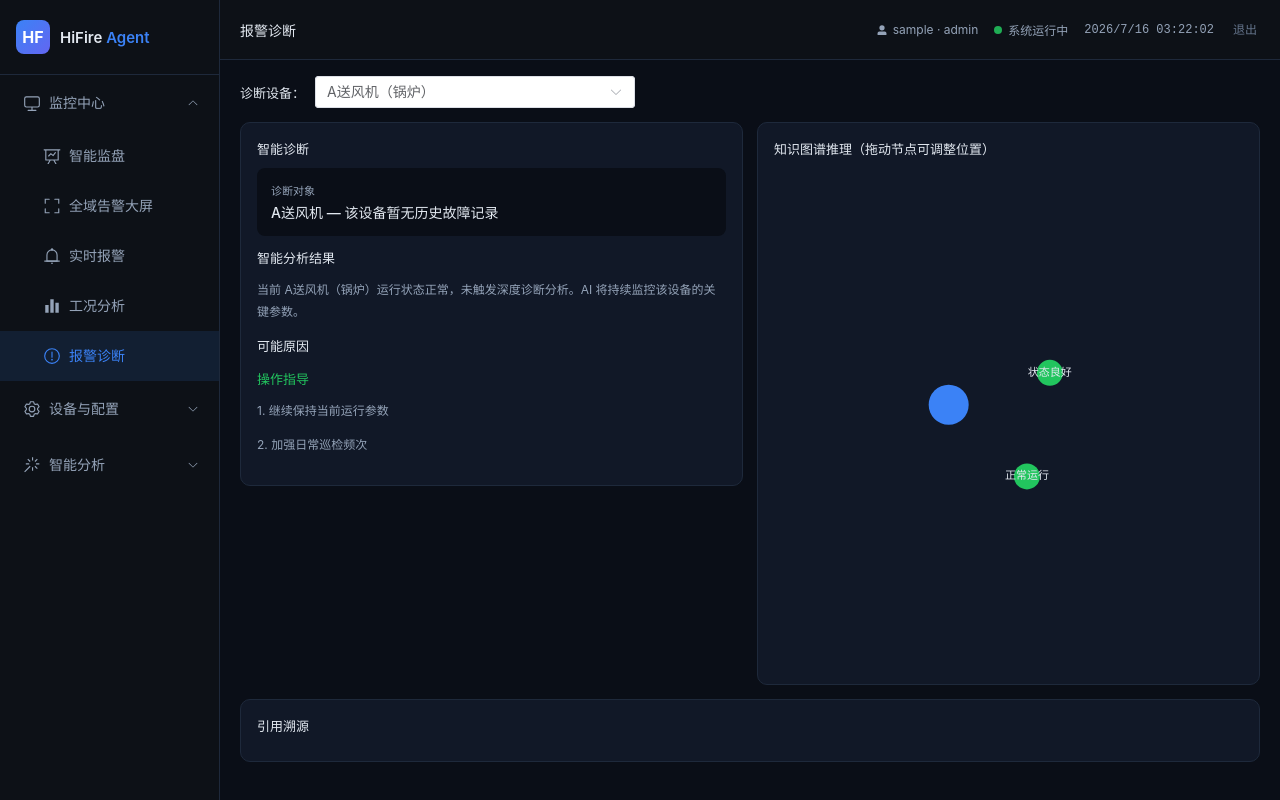
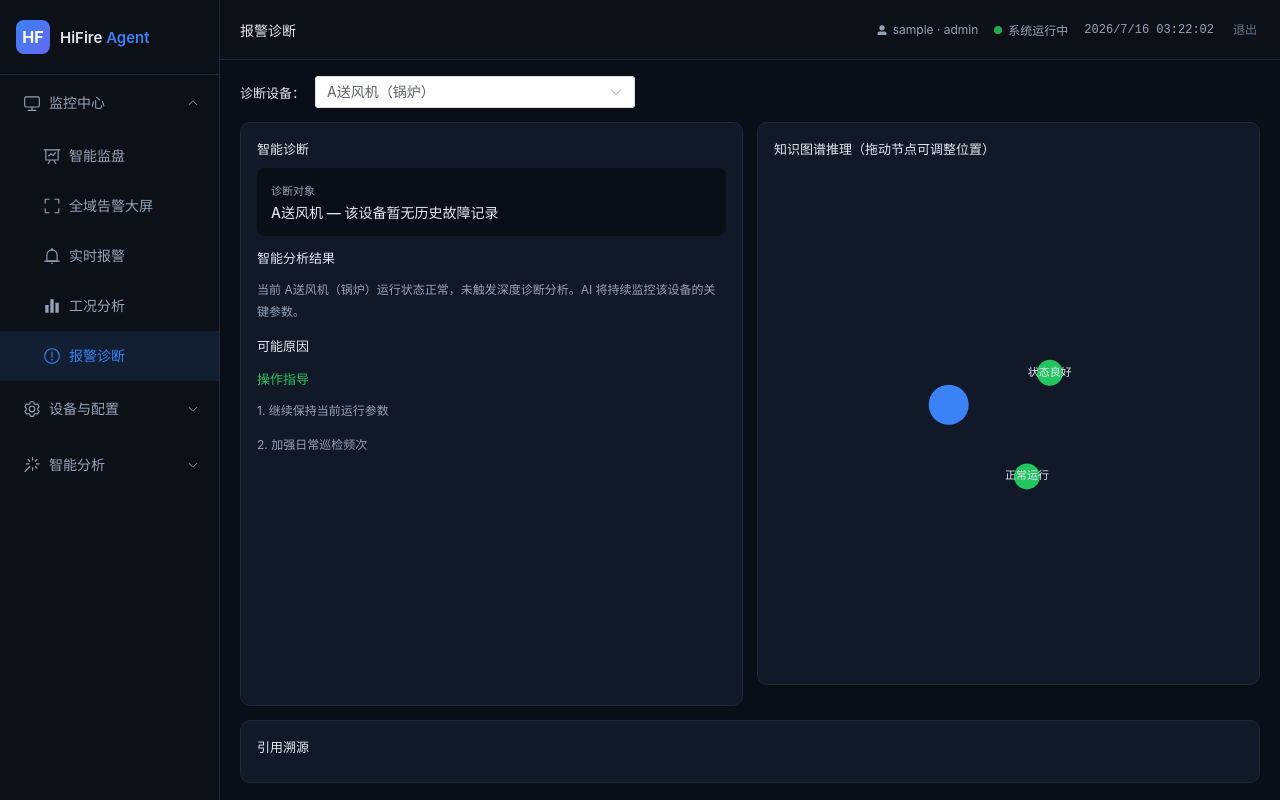
Before and after one commit to lanfan318/1.00, a Vue app: page /diagnosis in a window 1280 px wide. Built offline with nearby package versions, Linux system fonts and the light colour scheme; sample sign-in values are in the browser's storage.

Commit message:
诊断页：左栏智能诊断也固定550px，两侧等高

```diff
--- a/src/views/DiagnosisView.vue
+++ b/src/views/DiagnosisView.vue
@@ -143,7 +143,8 @@ onUnmounted(() => kc?.dispose())
 .tg-w { background: rgba(245,158,11,0.12); color: #f59e0b; }
 .tg-i { background: rgba(59,130,246,0.12); color: #3b82f6; }
 
-/* 知识图谱：固定高度，简单可靠 */
+/* 两侧固定等高550px */
+.diag-card { height: 550px; overflow-y: auto; }
 .kg-card { display: flex; flex-direction: column; }
 .kg-card .cd-t { flex-shrink: 0; }
 .kg-chart { width: 100%; height: 500px; }
```
